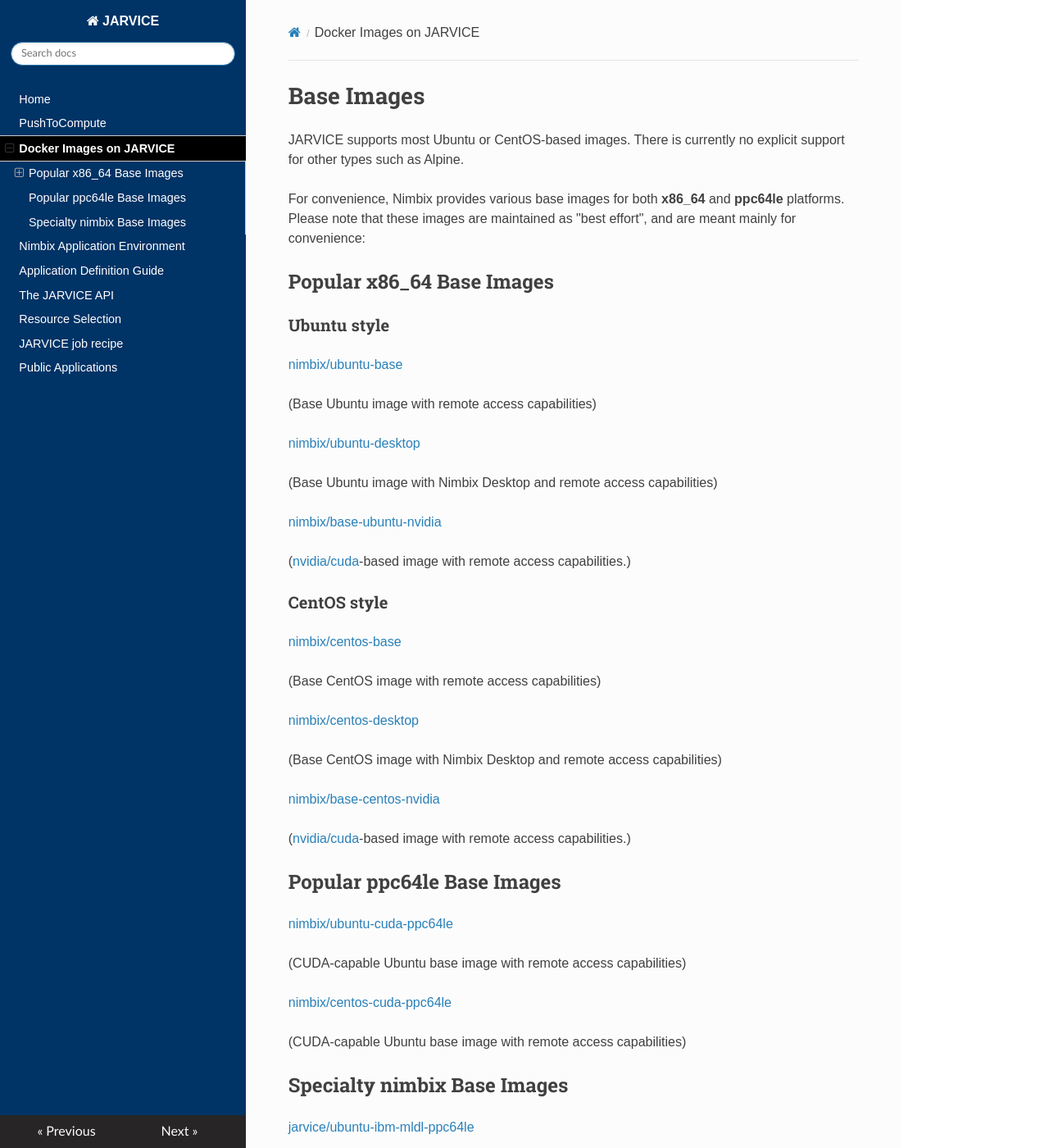
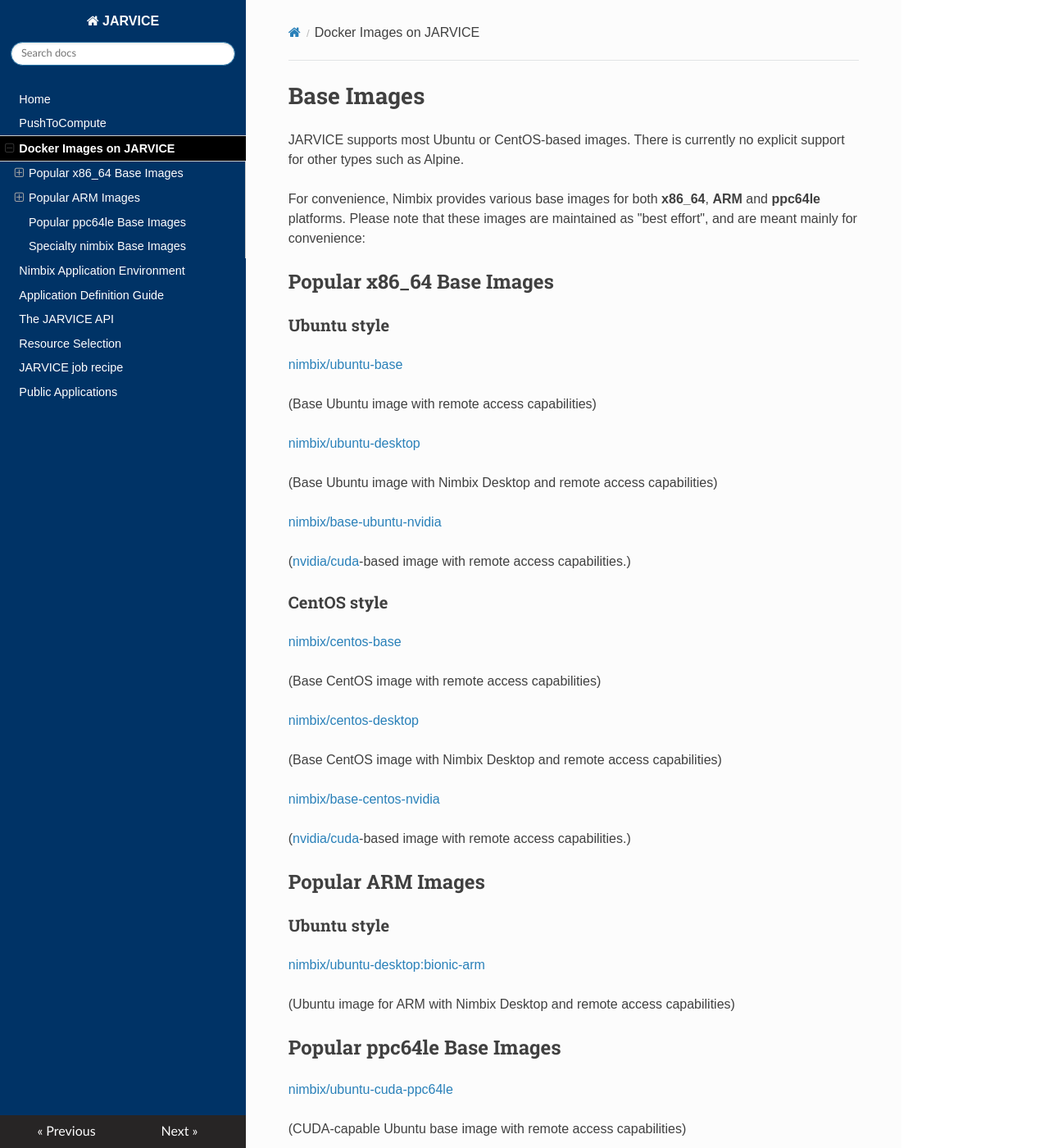
Before and after one commit to nimbix/jardoc, an MkDocs documentation site: the page built from docs/docker.md, in a window 1280 px wide and 1400 px high. Shown: the whole window at 82% size. Built offline with MkDocs 1.6.1, drawn with Linux system fonts in a browser that asks for light colours; nearby versions of some CDN libraries; old or Windows-style settings are respelled for this version of MkDocs.

Commit message:
re #3779
Add ARM references and examples

```diff
--- a/docs/cicd.md
+++ b/docs/cicd.md
@@ -9,7 +9,7 @@
 - Integration with 3rd party Docker registries using various forms of authentication
 - Multiple application targets for various stages of the lifecycle (integration testing, system testing, production, etc.)
 
-While Docker images may be built and pushed locally or built by 3rd party services (e.g. Docker Hub automated builds), JARVICE's PushToCompute&trade; provides multiplatform build services for both **x86_64** and **ppc64le** (64-bit Little Endian IBM POWER) as an integrated function.
+While Docker images may be built and pushed locally or built by 3rd party services (e.g. Docker Hub automated builds), JARVICE's PushToCompute&trade; provides multiplatform build services for **x86_64**, **ARM** and **ppc64le** (64-bit Little Endian IBM POWER) as an integrated function.
 
 # Pipeline Description
 
@@ -72,7 +72,7 @@
 
 `git@github.com:myuser/myapp.git#branch1?Dockerfile.1`
 
-*System Architecture* is the target system type the application runs on, currently **x86_64** or **ppc64le** only.  This will determine both the build architecture (if building from Git source) as well as the target runtime architecture.  **You may not change this value once set.**
+*System Architecture* is the target system type the application runs on, currently **x86_64**, **ARM** or **ppc64le** only.  This will determine both the build architecture (if building from Git source) as well as the target runtime architecture.  **You may not change this value once set.**
 
 *Team Visible*, if set, allows members of your team to run the application (but not modify it).  You may change this value later if needed.
 
--- a/docs/docker.md
+++ b/docs/docker.md
@@ -2,7 +2,7 @@
 
 JARVICE supports most Ubuntu or CentOS-based images.  There is currently no explicit support for other types such as Alpine.
 
-For convenience, Nimbix provides various base images for both **x86_64** and **ppc64le** platforms.  Please note that these images are maintained as "best effort", and are meant mainly for convenience:
+For convenience, Nimbix provides various base images for both **x86_64**, **ARM** and **ppc64le** platforms.  Please note that these images are maintained as "best effort", and are meant mainly for convenience:
 
 ## Popular x86_64 Base Images
 
@@ -34,6 +34,14 @@
 [nimbix/base-centos-nvidia](https://hub.docker.com/r/nimbix/base-centos-nvidia/)
 
 ([nvidia/cuda](https://hub.docker.com/r/nvidia/cuda/)-based image with remote access capabilities.)
+
+## Popular ARM Images
+
+### Ubuntu style
+
+[nimbix/ubuntu-desktop:bionic-arm](https://console.cloud.google.com/gcr/images/jarvice/GLOBAL/ubuntu-desktop@sha256:c045f35269a9375a76b59dc39f592a059789e878fae531c56e7dd410ba056a88/details?tab=info)
+
+(Ubuntu image for ARM with Nimbix Desktop and remote access capabilities)
 
 ## Popular ppc64le Base Images
 
```
Also changed, not shown: docs/index.md (+1 -1 lines), docs/machines.md (+3 -0 lines).
